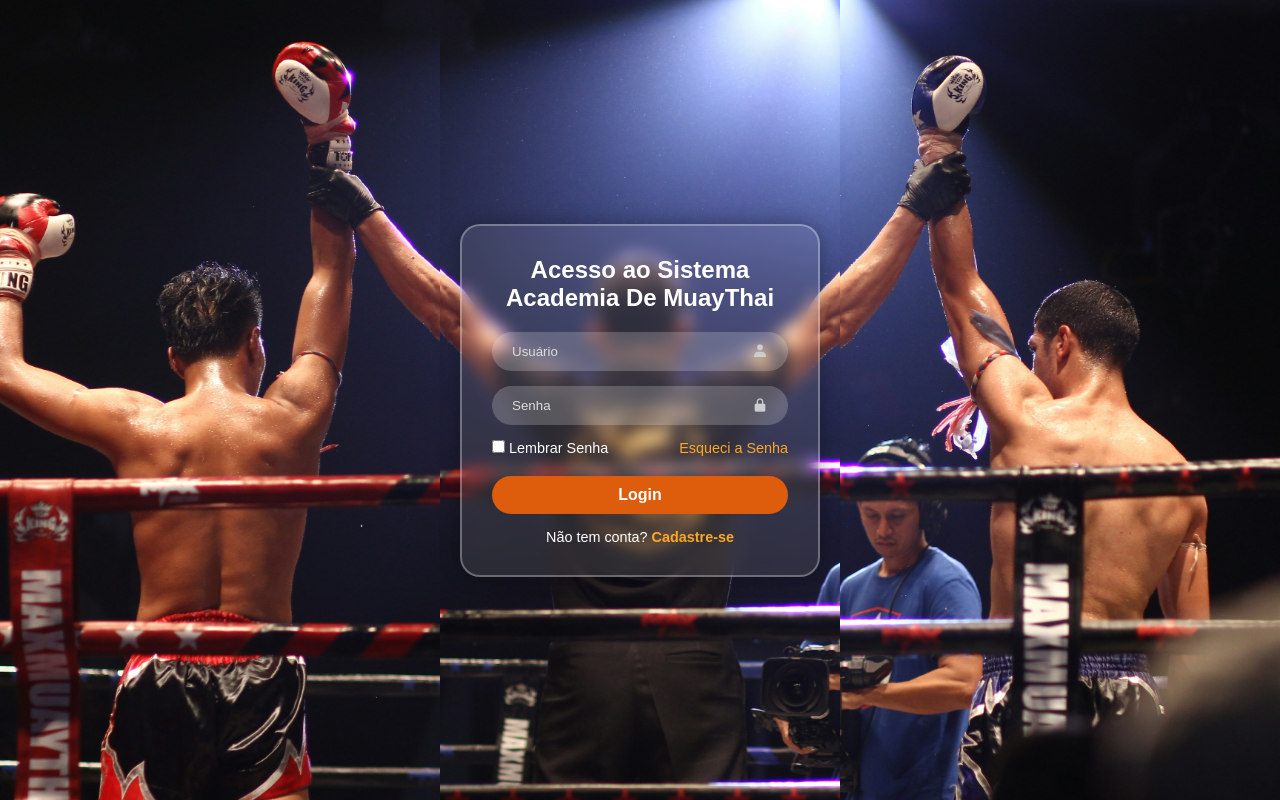
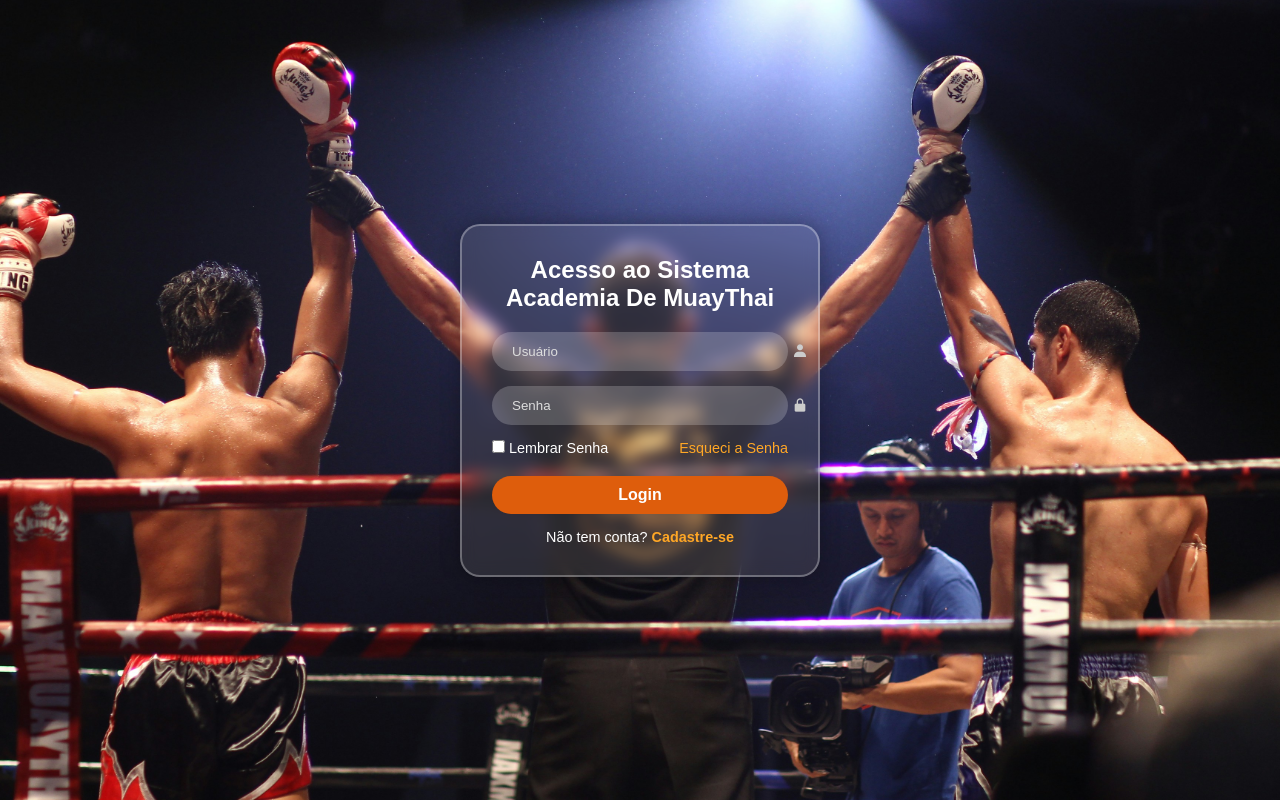
Before and after one commit to Romariosilvanunes/TCC_Unicesumar_Eng.Soft, a React (Vite) app in the folder desenvolvimentoFrontendAcademiaMuaythai/: page / in a window 1280 px wide. Built offline with nearby package versions, Linux system fonts and the light colour scheme.

Commit message:
commit oitava etapa

```diff
--- a/desenvolvimentoFrontendAcademiaMuaythai/src/components/Login/Login.css
+++ b/desenvolvimentoFrontendAcademiaMuaythai/src/components/Login/Login.css
@@ -58,7 +58,7 @@ html,
 
 .formularioLogin i {
   position: absolute;
-  right: 20px;
+  right: -20px;
   top: 50%;
   transform: translateY(-50%);
   color: #ccc;
--- a/desenvolvimentoFrontendAcademiaMuaythai/src/components/Login/LoginPage.jsx
+++ b/desenvolvimentoFrontendAcademiaMuaythai/src/components/Login/LoginPage.jsx
@@ -24,17 +24,7 @@ const Login = () => {
   };
 
   return (
-    <div
-      className="fundoLogin"
-      style={{
-        background: 'url("/fundoLogin.png") no-repeat center center',
-        backgroundSize: "cover",
-        minHeight: "100vh",
-        display: "flex",
-        alignItems: "center",
-        justifyContent: "center",
-      }}
-    >
+    <div className="fundoLogin">
       <main className="conteudoLogin">
         <form onSubmit={handleSubmit}>
           <h1>Acesso ao Sistema Academia De MuayThai</h1>
```
Also changed, not shown: 1 other file (tests, documents, lock files or other folders).
